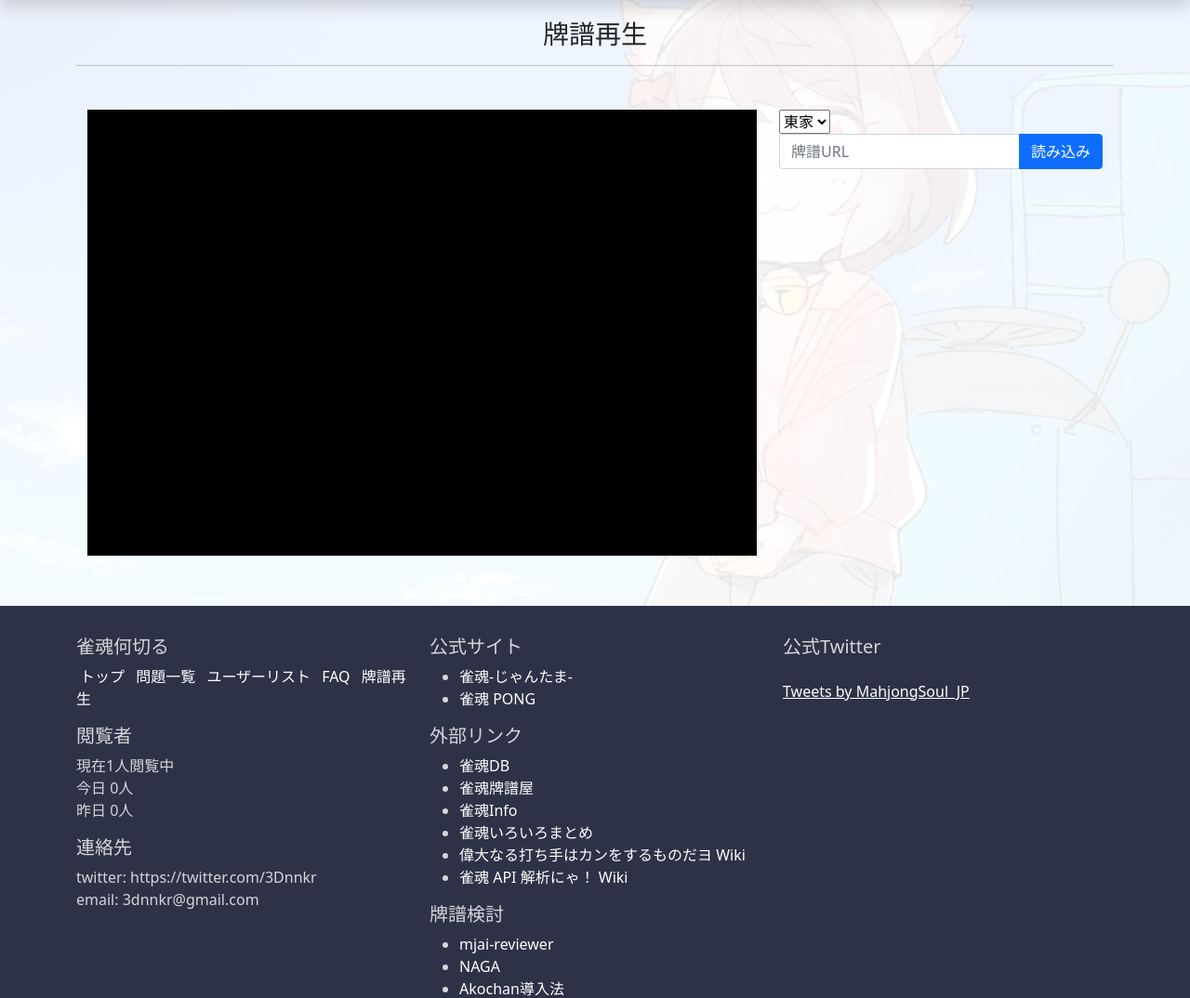
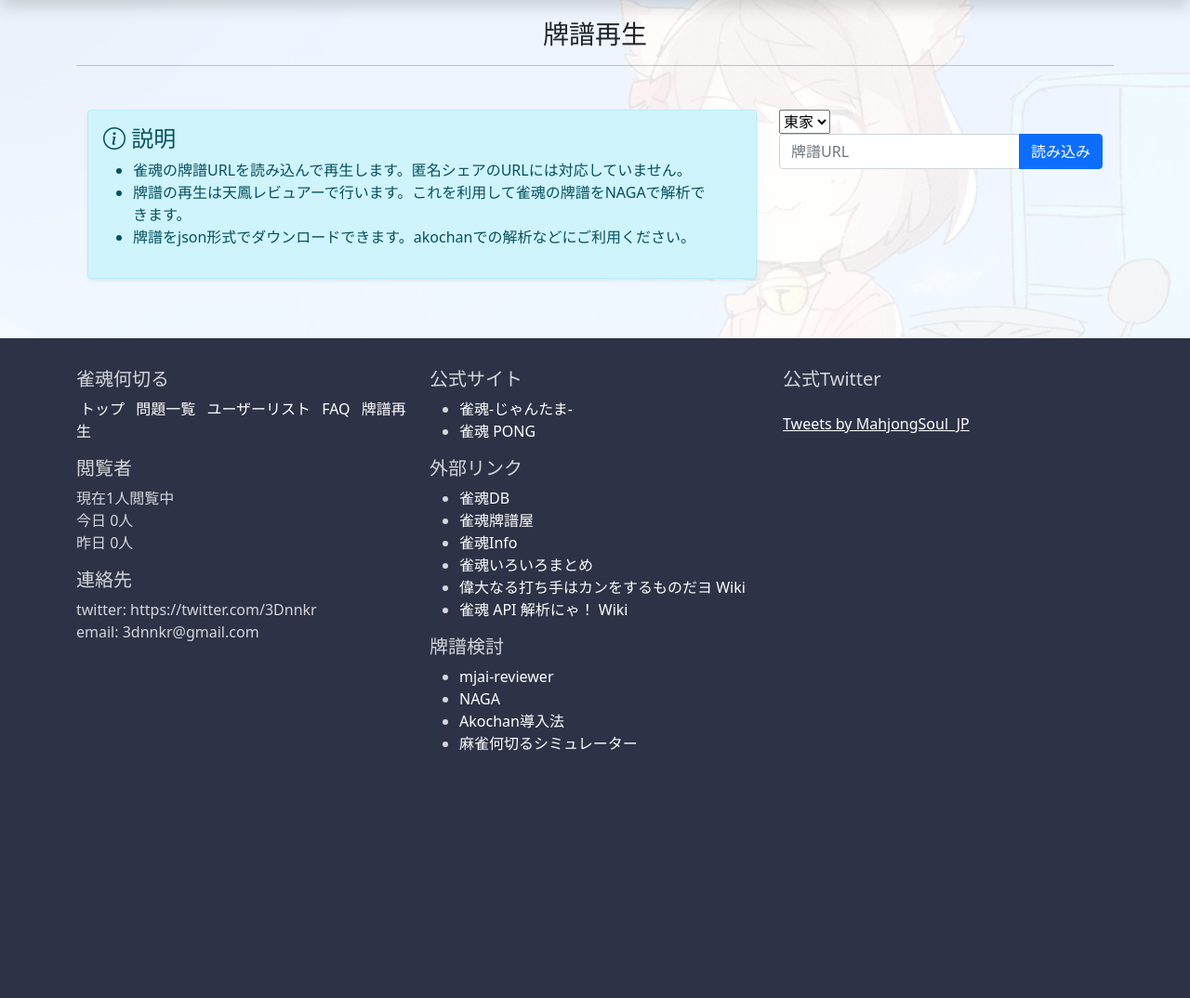
Before and after one commit to 3Dnnkr/mahjongSite, a Django app: page /kntu/paifu_preview/ in a window 1280 px wide. Shown: the part 56-1130 px from the top of the page at 93% size. After the commit the page ends 864 px from the top, so only its background shows below. Run offline with Django 3.2, Linux system fonts and the light colour scheme; parts of the project's set-up code (start-up, migrations or seed data) failed here and were passed over; some libraries are stand-ins or nearby versions.

Commit message:
arange paifu preview

```diff
--- a/kntu/templates/kntu/paifu_preview.html
+++ b/kntu/templates/kntu/paifu_preview.html
@@ -73,7 +73,14 @@
           </div>
         </details>
       {% empty %}
-        <iframe style="width: 100%; aspect-ratio: 3/2; background:black;" scrolling="no" marginwidth="0" marginheight="0" frameborder="0"></iframe>
+        <div class="alert alert alert-info alert-dismissible shadow-sm" role="alert">
+          <h4><i class="bi bi-info-circle"></i> 説明</h4>
+          <ul>
+            <li>雀魂の牌譜URLを読み込んで再生します。匿名シェアのURLには対応していません。</li>
+            <li>牌譜の再生は天鳳レビュアーで行います。これを利用して雀魂の牌譜をNAGAで解析できます。</li>
+            <li>牌譜をjson形式でダウンロードできます。akochanでの解析などにご利用ください。</li>
+          </ul>
+        </div>
       {% endfor %}
     </div>
 
```
